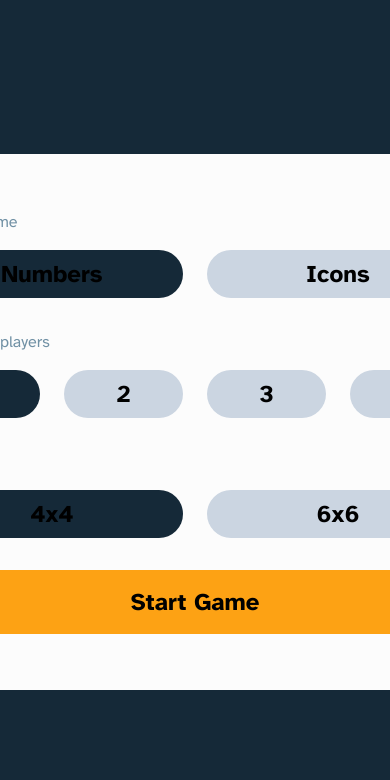
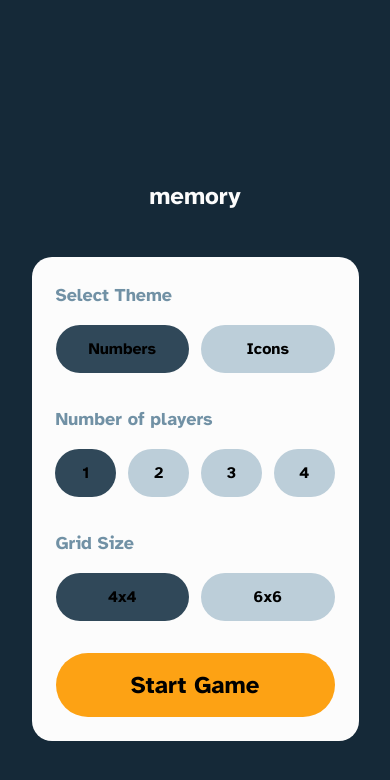
Before and after one commit to jillo-abdullahi/memory-game, a Next.js app: page / in a window 390 px wide. Shown: the top 780 px of the page. Built offline with nearby package versions, Linux system fonts and the light colour scheme.

Commit message:
add timer, moves and adjust responsiveness

```diff
--- a/package.json
+++ b/package.json
@@ -9,11 +9,13 @@
     "lint": "next lint"
   },
   "dependencies": {
+    "@headlessui/react": "^1.7.14",
     "@types/node": "18.15.11",
     "@types/react": "18.0.35",
     "@types/react-dom": "18.0.11",
     "eslint": "8.38.0",
     "eslint-config-next": "13.3.0",
+    "moment": "^2.29.4",
     "next": "13.3.0",
     "react": "18.2.0",
     "react-dom": "18.2.0",
--- a/src/components/GameBoardButton/index.tsx
+++ b/src/components/GameBoardButton/index.tsx
@@ -16,16 +16,13 @@ export const GameBoardButton: React.FC<GameBoardButtonProps> = ({
   return (
     <button
       onClick={onClick}
-      className={`flex items-center justify-center overflow-hidden p-4 transition-colors duration-200 text-white font-bold text-4xl ${buttonStyling} ${
+      className={`flex items-center justify-center rounded-full overflow-hidden p-4 transition-colors duration-200 text-white font-bold text-4xl ${buttonStyling} ${
         gridSize === GridSize["4x4"]
           ? "w-[72px] h-[72px] sm:w-[118px] sm:h-[118px]"
           : "w-[46px] h-[46px] sm:w-[82px] sm:h-[82px]"
       }
       ${!isRevealed && !isActive && "hover:bg-blue-400"}`}
       disabled={isRevealed || isActive || isDisabled}
-      style={{
-        borderRadius: "100%",
-      }}
     >
       {children}
     </button>
--- /dev/null
+++ b/src/components/GameModal/index.tsx
@@ -0,0 +1,44 @@
+import { Dispatch, Fragment, SetStateAction } from "react";
+import { Dialog, Transition } from "@headlessui/react";
+
+export const GameModal: React.FC<{
+  open: boolean;
+  setOpen: Dispatch<SetStateAction<boolean>>;
+  children: JSX.Element;
+}> = ({ open, setOpen, children }) => {
+  return (
+    <Transition.Root show={open} as={Fragment}>
+      <Dialog as="div" className="relative z-10" onClose={setOpen}>
+        <Transition.Child
+          as={Fragment}
+          enter="ease-out duration-300"
+          enterFrom="opacity-0"
+          enterTo="opacity-100"
+          leave="ease-in duration-200"
+          leaveFrom="opacity-100"
+          leaveTo="opacity-0"
+        >
+          <div className="fixed inset-0 bg-gray-500 bg-opacity-75 transition-opacity" />
+        </Transition.Child>
+
+        <div className="fixed inset-0 z-10 overflow-y-auto font-atkinson">
+          <div className="flex min-h-full items-center justify-center p-4 text-center sm:items-center sm:p-0">
+            <Transition.Child
+              as={Fragment}
+              enter="ease-out duration-300"
+              enterFrom="opacity-0 translate-y-4 sm:translate-y-0 sm:scale-95"
+              enterTo="opacity-100 translate-y-0 sm:scale-100"
+              leave="ease-in duration-200"
+              leaveFrom="opacity-100 translate-y-0 sm:scale-100"
+              leaveTo="opacity-0 translate-y-4 sm:translate-y-0 sm:scale-95"
+            >
+              <Dialog.Panel className="relative transform overflow-hidden rounded-lg bg-blue-200 p-6 text-left shadow-lg transition-all sm:my-8 sm:w-full sm:max-w-sm min-w-[320px]">
+                {children}
+              </Dialog.Panel>
+            </Transition.Child>
+          </div>
+        </div>
+      </Dialog>
+    </Transition.Root>
+  );
+};
--- a/src/components/SelectorCardButton/index.tsx
+++ b/src/components/SelectorCardButton/index.tsx
@@ -3,10 +3,10 @@ export const SelectorCardButton: React.FC<{
   onClick: () => void;
   isActive?: boolean;
 }> = ({ children, onClick, isActive }) => {
-  const bgColor = isActive ? "bg-blue-700" : "bg-slate-300";
+  const bgColor = isActive ? "bg-blue-600" : "bg-blue-300";
   return (
     <button
-      className={`px-4 w-full py-2 rounded-3.5lg font-bold text-2xl min-w-119 transition-colors duration-300 ${bgColor} ${
+      className={`px-6 w-full py-3 rounded-3.5lg font-bold text-base sm:text-2xl min-w-[3.8rem] transition-colors duration-300 ${bgColor} ${
         !isActive && "hover:bg-blue-400"
       }`}
       onClick={onClick}
--- /dev/null
+++ b/src/components/SinglePlayerMoves/index.tsx
@@ -0,0 +1,21 @@
+import { SinglePlayerMovesProps } from "@/types";
+
+export const SinglePlayerMoves: React.FC<SinglePlayerMovesProps> = ({
+  timeElapsed,
+  moves,
+}) => {
+  return (
+    <div className="flex justify-center items-center w-full space-x-8">
+      <div className="flex flex-col sm:flex-row items-center justify-between rounded-1.5lg bg-blue-50 p-3 sm:p-6 w-[151px] sm:w-[255px]">
+        <div className="text-lg text-blue-500 font-bold">Time</div>
+        <div className="text-3xl text-blue-600 font-bold">{`${
+          timeElapsed.minutes()
+        }:${timeElapsed.seconds().toString().padStart(2,'0')}`}</div>
+      </div>
+      <div className="flex flex-col sm:flex-row items-center justify-between rounded-1.5lg bg-blue-50 p-3 sm:p-6 w-[151px] sm:w-[255px]">
+        <div className="text-lg text-blue-500 font-bold">Moves</div>
+        <div className="text-3xl text-blue-600 font-bold">{moves}</div>
+      </div>
+    </div>
+  );
+};
--- a/src/components/Title/index.tsx
+++ b/src/components/Title/index.tsx
@@ -1,3 +1,3 @@
 export const Title: React.FC<{ children: string }> = ({ children }) => (
-  <p className="text-blue-500 mb-4 sm:text-xl sm:font-bold">{children}</p>
+  <p className="text-blue-500 mb-4 text-lg sm:text-xl font-bold">{children}</p>
 );
--- a/src/containers/GameBoard/index.tsx
+++ b/src/containers/GameBoard/index.tsx
@@ -1,4 +1,5 @@
-import { useState, useEffect } from "react";
+import { useEffect } from "react";
+import moment from "moment";
 import Image from "next/image";
 import { GameBoardButton } from "@/components/GameBoardButton";
 import { GameTypeSelector } from "@/containers/GameTypeSelector";
@@ -13,6 +14,10 @@ export const GameBoard: React.FC<GameBoardProps> = ({
   setGridArray,
   activeCards,
   setActiveCards,
+  moves,
+  setMoves,
+  setStartTime,
+  timeElapsed,
 }) => {
   const activateCard = (index: number) => {
     const newArray = [...gridArray];
@@ -46,26 +51,35 @@ export const GameBoard: React.FC<GameBoardProps> = ({
 
         setGridArray(newArray);
         setActiveCards([]);
+        setMoves((prevState) => prevState + 1);
       } else {
         newArray[firstCardIndex].isActive = false;
         newArray[secondCardIndex].isActive = false;
         setTimeout(() => {
           setGridArray(newArray);
           setActiveCards([]);
+          setMoves((prevState) => prevState + 1);
         }, 1000);
       }
     }
+    // eslint-disable-next-line react-hooks/exhaustive-deps
   }, [activeCards]);
 
   return (
     <div>
       {!gameTypeChosen ? (
+        <>
+          <div className="text-blue-100 text-2xl sm:text-4xl font-bold w-full text-center mt-[4.8rem] mb-[2.8rem] sm:mb-[4.8rem]">
+            memory
+          </div>
           <GameTypeSelector
             setGameTypeChosen={setGameTypeChosen}
             setGridArray={setGridArray}
             setGameType={setGameType}
             gameType={gameType}
+            setStartTime={setStartTime}
           />
+        </>
       ) : (
         <div className="w-full bg-blue-200">
           <div
--- a/src/containers/GameTypeSelector/index.tsx
+++ b/src/containers/GameTypeSelector/index.tsx
@@ -1,10 +1,7 @@
+import moment from "moment";
 import { SelectorCardButton } from "@/components/SelectorCardButton";
 import { Title } from "@/components/Title";
-import {
-  Theme,
-  GridSize,
-  GameTypeSelectorProps,
-} from "@/types";
+import { Theme, GridSize, GameTypeSelectorProps } from "@/types";
 import { combineAndShuffleArray, generateArray } from "@/lib";
 
 // game type fields.
@@ -16,6 +13,7 @@ export const GameTypeSelector: React.FC<GameTypeSelectorProps> = ({
   setGameType,
   gameType,
   setGridArray,
+  setStartTime
 }) => {
   // generate grid object for the game board
   const getArray = (gridSize: GridSize) => {
@@ -24,11 +22,11 @@ export const GameTypeSelector: React.FC<GameTypeSelectorProps> = ({
   };
 
   return (
-    <div className="p-14 rounded-2.5lg bg-blue-100 space-y-8">
+    <div className="p-6 sm:p-14 rounded-2.5lg bg-blue-100 space-y-8 w-[327px] sm:w-[654px]">
       {/* theme  */}
       <div>
         <Title>Select Theme</Title>
-        <div className="flex justify-between items-center space-x-6">
+        <div className="flex justify-between items-center space-x-3 sm:space-x-6">
           {gameTheme.map((theme, index) => (
             <div key={index} className="w-1/2">
               <SelectorCardButton
@@ -50,7 +48,7 @@ export const GameTypeSelector: React.FC<GameTypeSelectorProps> = ({
       {/* number of players  */}
       <div>
         <Title>Number of players</Title>
-        <div className="flex justify-center items-center space-x-6 ">
+        <div className="flex justify-center items-center space-x-3 sm:space-x-6">
           {[1, 2, 3, 4].map((numberOfPlayers, index) => (
             <SelectorCardButton
               key={index}
@@ -71,7 +69,7 @@ export const GameTypeSelector: React.FC<GameTypeSelectorProps> = ({
       {/* Grid size  */}
       <div>
         <Title>Grid Size</Title>
-        <div className="flex justify-between items-center space-x-6">
+        <div className="flex justify-between items-center space-x-3 sm:space-x-6">
           {gameGridSize.map((gridSize, index) => (
             <div key={index} className="w-1/2">
               <SelectorCardButton
@@ -99,6 +97,10 @@ export const GameTypeSelector: React.FC<GameTypeSelectorProps> = ({
 
           // open game board.
           setGameTypeChosen(true);
+
+          // save game start time
+          setStartTime(moment());
+
         }}
       >
         Start Game
--- a/src/pages/index.tsx
+++ b/src/pages/index.tsx
@@ -1,13 +1,11 @@
 import Head from "next/head";
-import { useState } from "react";
+import { useState, useEffect } from "react";
+import moment, { Duration, Moment } from "moment";
 import { GameBoard } from "@/containers/GameBoard";
 import { Header } from "@/components/Header";
-import {
-  Theme,
-  GridSize,
-  GameType,
-  GridArrayItem,
-} from "@/types";
+import { GameModal } from "@/components/GameModal";
+import { Theme, GridSize, GameType, GridArrayItem } from "@/types";
+import { SinglePlayerMoves } from "@/components/SinglePlayerMoves";
 
 export default function Home() {
   const [gameTypeChosen, setGameTypeChosen] = useState<boolean>(false);
@@ -20,9 +18,17 @@ export default function Home() {
   const [gridArray, setGridArray] = useState<GridArrayItem[]>([]);
   const [activeCards, setActiveCards] = useState<number[]>([]);
 
+  // moves counter
+  const [moves, setMoves] = useState<number>(0);
+  // time elapsed
+  const [startTime, setStartTime] = useState<Moment>(moment());
+  const [timeElapsed, setTimeElapsed] = useState<Duration>(moment.duration());
+
   // only reset the active cards
   const restartGame = (): void => {
     setActiveCards([]);
+    setStartTime(moment());
+    setMoves(0);
     const resetGameArray = gridArray.map((item) => {
       return { ...item, isRevealed: false, isActive: false };
     });
@@ -32,6 +38,7 @@ export default function Home() {
   // clear everything and start a new game
   const newGame = (): void => {
     setGameTypeChosen(false);
+    setMoves(0);
     setGameType({
       gridSize: GridSize["4x4"],
       theme: Theme.NUMBERS,
@@ -39,6 +46,21 @@ export default function Home() {
     });
     setGridArray([]);
   };
+
+  // get time elapsed since game start
+  useEffect(() => {
+    if (!gameTypeChosen) return;
+    const interval = setInterval(() => {
+      const now = moment();
+      setTimeElapsed(moment.duration(now.diff(startTime)));
+    }, 1000);
+    return () => clearInterval(interval);
+  }, [startTime, gameTypeChosen]);
+
+  if (timeElapsed) {
+    console.log(timeElapsed.seconds());
+  }
+
   return (
     <>
       <Head>
@@ -49,7 +71,7 @@ export default function Home() {
       </Head>
 
       <div
-        className={`w-full h-full min-h-screen flex flex-col items-center font-atkinson space-y-20 ${
+        className={`w-full h-full min-h-screen flex flex-col items-center font-atkinson space-y-20 px-6 ${
           gameTypeChosen ? "bg-blue-200" : "bg-blue-700"
         }
         ${gameTypeChosen ? "justify-start" : "justify-center"}`}
@@ -68,7 +90,21 @@ export default function Home() {
           setGridArray={setGridArray}
           activeCards={activeCards}
           setActiveCards={setActiveCards}
+          moves={moves}
+          setMoves={setMoves}
+          startTime={startTime}
+          setStartTime={setStartTime}
+          timeElapsed={timeElapsed}
         />
+
+        {/* moves counter for single player  */}
+        {gameType.numberOfPlayers === 1 && gameTypeChosen && (
+          <div className="w-full">
+            <SinglePlayerMoves moves={moves} timeElapsed={timeElapsed} />
+          </div>
+        )}
+
+        {/* multiplayer score tracker  */}
       </div>
     </>
   );
--- a/tailwind.config.js
+++ b/tailwind.config.js
@@ -23,17 +23,15 @@ module.exports = {
           700: "#152938",
         },
       },
-    },
-    borderRadius: {
-      "2.5lg": "20px",
-      "3.5lg": "26px",
-      "4.5lg": "35px",
-    },
-    minWidth: {
-      119: "119px",
-    },
-    fontFamily: {
-      atkinson: ["atkinson", "sans-serif"],
+      borderRadius: {
+        "1.5lg": "0.625rem", // 10px
+        "2.5lg": "1.25rem", // 20px
+        "3.5lg": "1.875rem", // 30px
+        "4.5lg": "2.5rem", // 40px
+      },
+      fontFamily: {
+        atkinson: ["atkinson", "sans-serif"],
+      },
     },
   },
   plugins: [],
```
Also changed, not shown: src/components/Header/index.tsx (+48 -2 lines), src/types/index.tsx (+12 -0 lines), 1 other file (tests, documents, lock files or other folders). Lines whose indentation alone changed are shown as unchanged.
